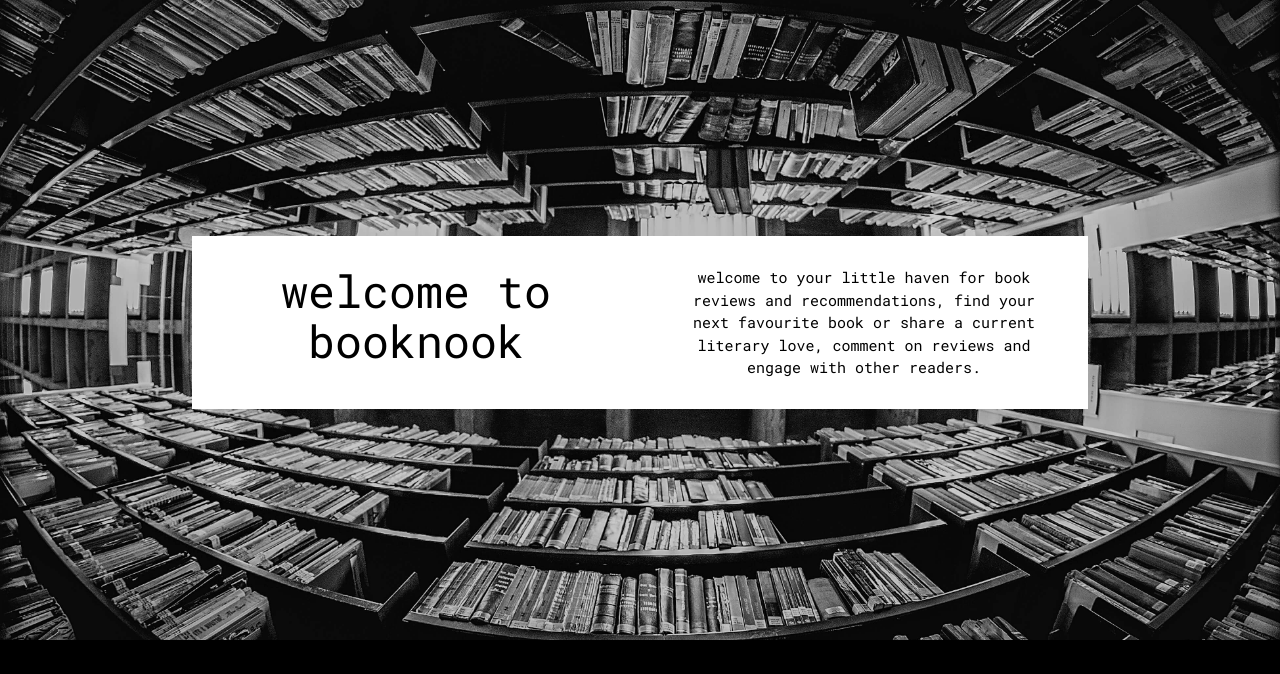
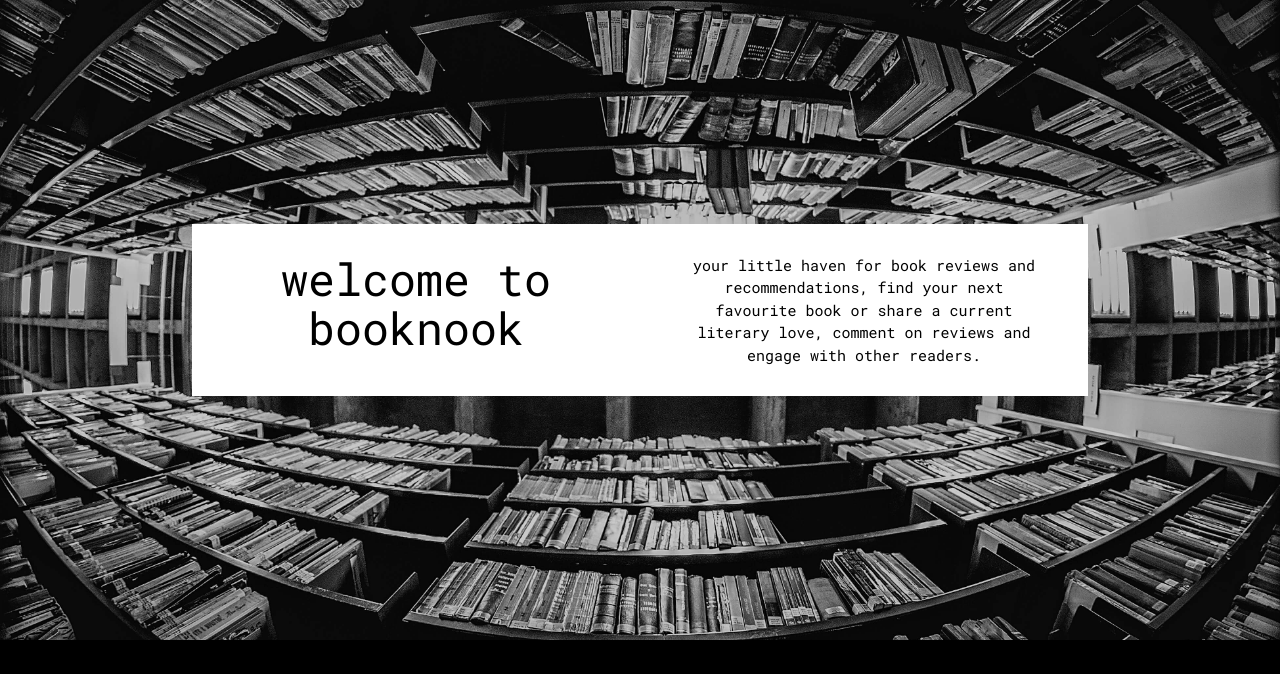
Before and after one commit to janeyrinn/bookNook, a Flask app: page / in a window 1280 px wide. Shown: the part 64-738 px from the top of the page. Run offline with Flask 2, Linux system fonts and the light colour scheme; some libraries are stand-ins or nearby versions.

Commit message:
style intro text

```diff
--- a/static/css/style.css
+++ b/static/css/style.css
@@ -173,11 +173,11 @@ nav ul a:hover {
 .intro-box {
     background-color: white;
     color: black;
-    margin-top: 25px;
 }
 
 .intro-heading {
     font-size: 3rem;
+    margin: 30px 30px;
 }
 
 .intro-text {
--- a/templates/home.html
+++ b/templates/home.html
@@ -8,10 +8,10 @@
       <div>
         <div class="row intro-box">
           <div class="col s12 l6 center-align">
-            <h1 class="intro-text intro-heading">welcome to booknook</h1>
+            <h1 class="intro-heading">welcome to booknook</h1>
           </div>
-          <div class=" col s12 l6 center-align">
-            <p class="intro-text">welcome to your little haven for book reviews and recommendations,
+          <div class="col s12 l6 center-align">
+            <p class="intro-text">your little haven for book reviews and recommendations,
               find your next favourite book or share a current literary love, comment on reviews and engage with other readers.</p>
           </div>
         </div>
```
